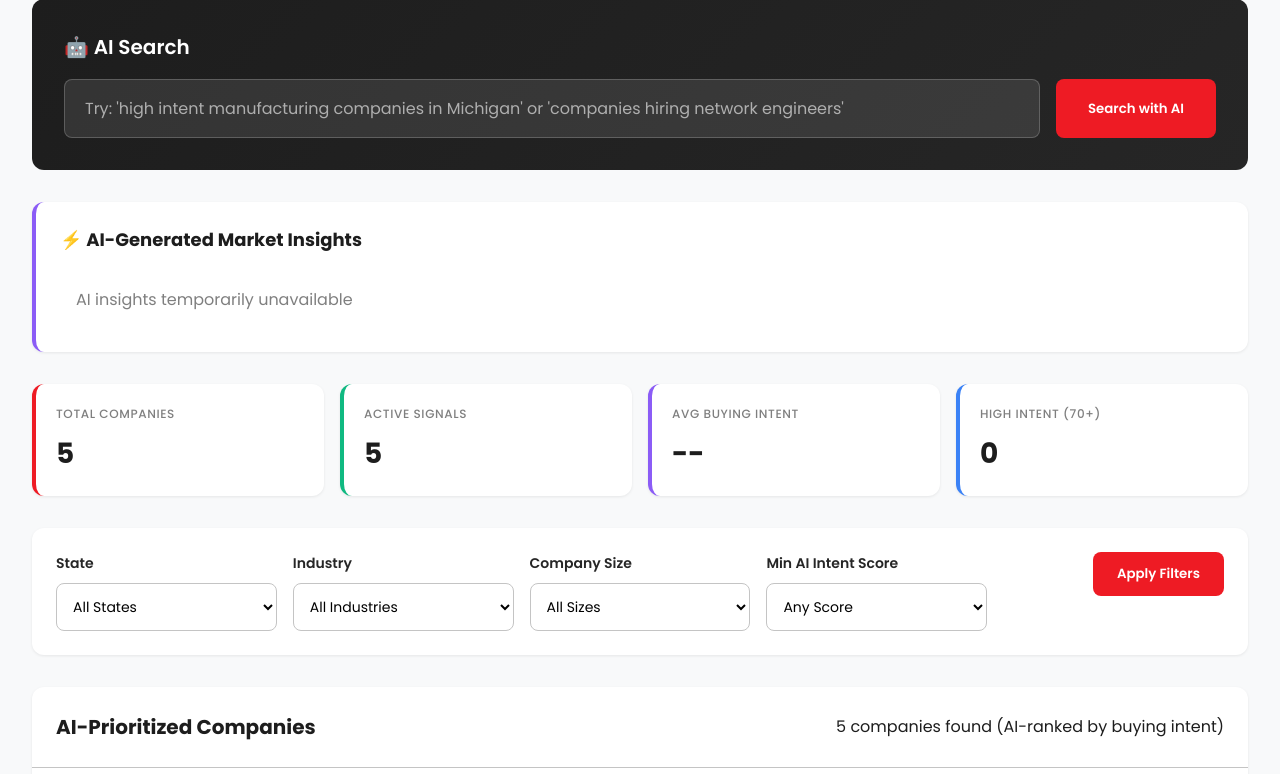
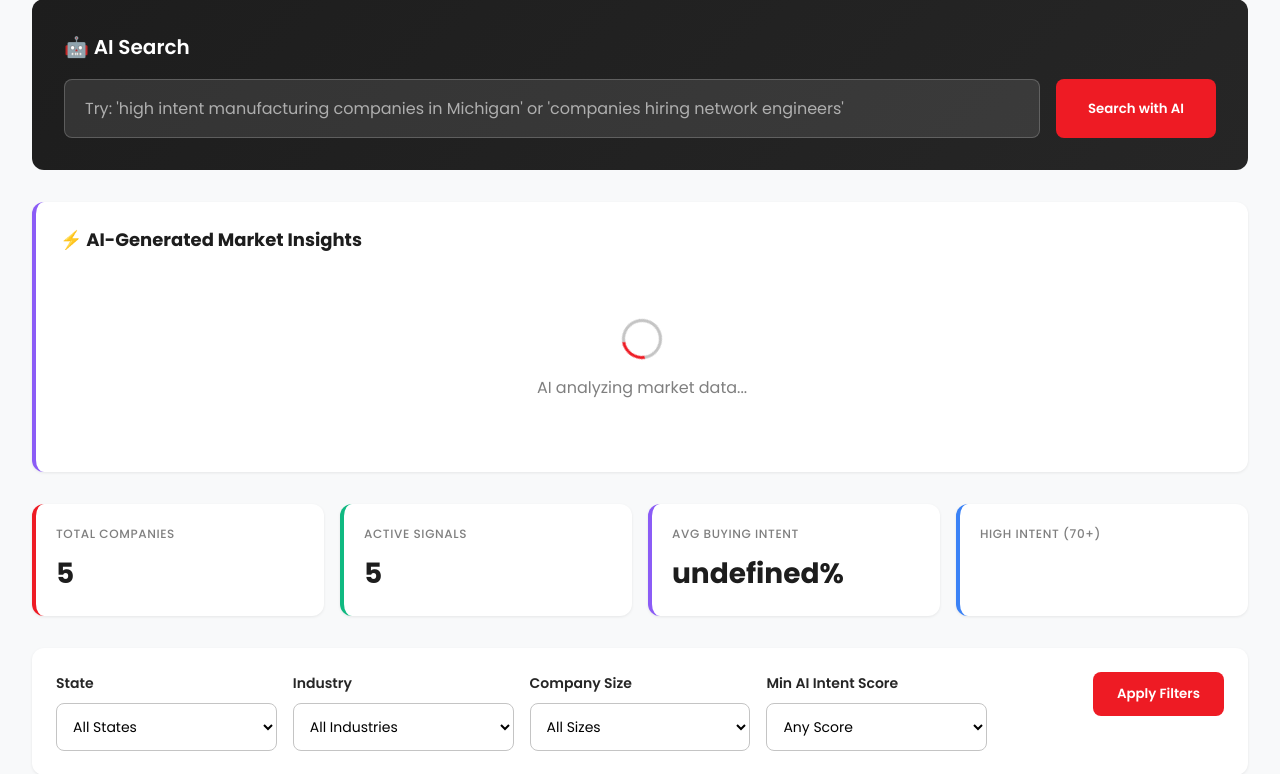
Before and after one commit to dexterjani-prog/altitudeai, a Flask app: page / in a window 1280 px wide. Shown: the part 106-880 px from the top of the page. Run offline with Flask 3, Linux system fonts and the light colour scheme; data comes from the database, SQL or seed files in the repository.

Commit message:
Update index.html

```diff
--- a/templates/index.html
+++ b/templates/index.html
@@ -262,6 +262,7 @@
         .stat-card.ai-score { border-left-color: var(--purple); }
         .stat-card.signals { border-left-color: var(--success); }
         .stat-card.hiring { border-left-color: var(--info); }
+        .stat-card.contracts { border-left-color: var(--warning); }
 
         .stat-label {
             font-size: 0.75rem;
@@ -718,63 +719,40 @@
     </main>
 
     <script>
-        // Load stats with error handling
         async function loadStats() {
             try {
                 const response = await fetch('/api/stats');
                 const stats = await response.json();
-
-                // Safe assignment with fallbacks to prevent "undefined"
-                document.getElementById('stat-companies').textContent = stats.total_companies || 0;
-                document.getElementById('stat-signals').textContent = stats.total_signals || 0;
-                document.getElementById('stat-high-intent').textContent = stats.high_intent_companies || 0;
-
-                // Fix: Handle avg_buying_intent properly - add % symbol
-                const avgIntent = stats.avg_buying_intent;
-                document.getElementById('stat-avg-intent').textContent =
-                    (avgIntent !== undefined && avgIntent !== null) ? avgIntent + '%' : '--';
-
+                document.getElementById('stat-companies').textContent = stats.total_companies;
+                document.getElementById('stat-signals').textContent = stats.total_signals;
+                document.getElementById('stat-high-intent').textContent = stats.high_intent_companies;
+                document.getElementById('stat-avg-intent').textContent = stats.avg_buying_intent + '%';
             } catch (error) {
                 console.error('Error loading stats:', error);
-                // Set fallback values on error
-                document.getElementById('stat-companies').textContent = '--';
-                document.getElementById('stat-signals').textContent = '--';
-                document.getElementById('stat-high-intent').textContent = '--';
-                document.getElementById('stat-avg-intent').textContent = '--';
             }
         }
 
-        // Load AI insights
         async function loadAIInsights() {
             try {
                 const response = await fetch('/api/ai-insights');
                 const insights = await response.json();
 
                 const container = document.getElementById('insights-list');
-
-                if (!insights || insights.length === 0) {
-                    container.innerHTML = '<p style="padding: 1rem; color: var(--gray-3);">No insights available</p>';
-                    return;
-                }
-
                 container.innerHTML = insights.map(insight => `
                     <div class="ai-insight-item">
-                        <div class="ai-insight-type">${insight.insight_type || 'Insight'}</div>
-                        <div class="ai-insight-title">${insight.title || ''}</div>
-                        <div class="ai-insight-desc">${insight.description || ''}</div>
+                        <div class="ai-insight-type">${insight.insight_type}</div>
+                        <div class="ai-insight-title">${insight.title}</div>
+                        <div class="ai-insight-desc">${insight.description}</div>
                         <div class="ai-confidence">
-                            ✓ AI Confidence: ${Math.round((insight.confidence || 0) * 100)}%
+                            ✓ AI Confidence: ${Math.round(insight.confidence * 100)}%
                         </div>
                     </div>
                 `).join('');
             } catch (error) {
                 console.error('Error loading AI insights:', error);
-                document.getElementById('insights-list').innerHTML =
-                    '<p style="padding: 1rem; color: var(--gray-3);">AI insights temporarily unavailable</p>';
             }
         }
 
-        // Load filters
         async function loadFilters() {
             try {
                 const [statesRes, industriesRes] = await Promise.all([
@@ -805,7 +783,6 @@
             }
         }
 
-        // Load companies
         async function loadCompanies() {
             try {
                 const params = new URLSearchParams();
@@ -825,23 +802,12 @@
                 renderCompanies(companies);
             } catch (error) {
                 console.error('Error loading companies:', error);
-                document.getElementById('company-list').innerHTML = `
-                    <div class="empty-state">
-                        <div style="font-size: 3rem; margin-bottom: 1rem;">⚠️</div>
-                        <h3>Error loading companies</h3>
-                        <p>Please refresh the page</p>
-                    </div>
-                `;
             }
         }
 
-        // AI Search
         async function aiSearch() {
             const query = document.getElementById('ai-search-input').value;
-            if (!query) {
-                alert('Please enter a search query');
-                return;
-            }
+            if (!query) return;
 
             try {
                 const response = await fetch('/api/search', {
@@ -852,26 +818,16 @@
 
                 const data = await response.json();
 
-                alert(`AI Interpretation: ${data.ai_interpretation || 'Search completed'}\n\nFound ${data.total_matches || 0} matching companies`);
+                alert(`AI Interpretation: ${data.ai_interpretation}\n\nFound ${data.results.length} matching companies`);
 
-                if (data.results && data.results.length > 0) {
+                if (data.results.length > 0) {
                     renderCompanies(data.results.map(r => r.company));
-                } else {
-                    document.getElementById('company-list').innerHTML = `
-                        <div class="empty-state">
-                            <div style="font-size: 3rem; margin-bottom: 1rem;">🔍</div>
-                            <h3>No matches found</h3>
-                            <p>Try a different search query</p>
-                        </div>
-                    `;
                 }
             } catch (error) {
                 console.error('AI search error:', error);
-                alert('AI search temporarily unavailable. Please try regular filters.');
             }
         }
 
-        // Render companies
         function renderCompanies(companies) {
             const container = document.getElementById('company-list');
             const countElement = document.getElementById('results-count');
@@ -893,12 +849,12 @@
                 <div class="company-card">
                     <div class="company-header">
                         <div class="company-main">
-                            <div class="company-name">${company.name || ''}</div>
+                            <div class="company-name">${company.name}</div>
                             <div class="company-meta">
-                                <span>📍 ${company.city || ''}, ${company.state || ''}</span>
-                                <span>🏢 ${company.industry || ''}</span>
-                                <span>👥 ${company.size || ''}</span>
-                                <span>💰 ${company.revenue || ''}</span>
+                                <span>📍 ${company.city}, ${company.state}</span>
+                                <span>🏢 ${company.industry}</span>
+                                <span>👥 ${company.size}</span>
+                                <span>💰 ${company.revenue}</span>
                             </div>
 
                             ${company.ai_summary ? `
@@ -915,30 +871,30 @@
                             ` : ''}
 
                             <div class="signal-badges">
-                                ${(company.signals || []).map(s => `
-                                    <span class="signal-badge ${s.signal_type || ''}">${s.signal_type || ''}</span>
+                                ${company.signals.map(s => `
+                                    <span class="signal-badge ${s.signal_type}">${s.signal_type}</span>
                                 `).join('')}
                             </div>
 
-                            ${(company.signals || []).length > 0 ? `
+                            ${company.signals.length > 0 ? `
                                 <div class="signals-list">
                                     ${company.signals.map(signal => `
                                         <div class="signal-item">
-                                            <div class="signal-type-icon ${signal.signal_type || ''}">
+                                            <div class="signal-type-icon ${signal.signal_type}">
                                                 ${getSignalIcon(signal.signal_type)}
                                             </div>
                                             <div class="signal-content">
-                                                <div>${signal.description || ''}</div>
-                                                <div class="signal-source">Source: ${signal.source || ''}</div>
+                                                <div>${signal.description}</div>
+                                                <div class="signal-source">Source: ${signal.source}</div>
                                                 ${signal.ai_extracted_insight ? `
                                                     <div class="ai-extracted">💡 AI: ${signal.ai_extracted_insight}</div>
                                                 ` : ''}
                                             </div>
                                             <div class="confidence-score">
                                                 <div class="confidence-bar">
-                                                    <div class="confidence-fill" style="width: ${((signal.confidence_score || 0) * 100)}%"></div>
+                                                    <div class="confidence-fill" style="width: ${(signal.confidence_score * 100)}%"></div>
                                                 </div>
-                                                <span>${Math.round((signal.confidence_score || 0) * 100)}%</span>
+                                                <span>${Math.round(signal.confidence_score * 100)}%</span>
                                             </div>
                                         </div>
                                     `).join('')}
@@ -947,7 +903,7 @@
                         </div>
 
                         <div class="intent-score">
-                            <div class="intent-value">${company.buying_intent_score !== undefined ? company.buying_intent_score : '--'}</div>
+                            <div class="intent-value">${company.buying_intent_score || '--'}</div>
                             <div class="intent-label">AI Intent Score</div>
                             <div class="intent-bar">
                                 <div class="intent-fill" style="width: ${company.buying_intent_score || 0}%"></div>
```
